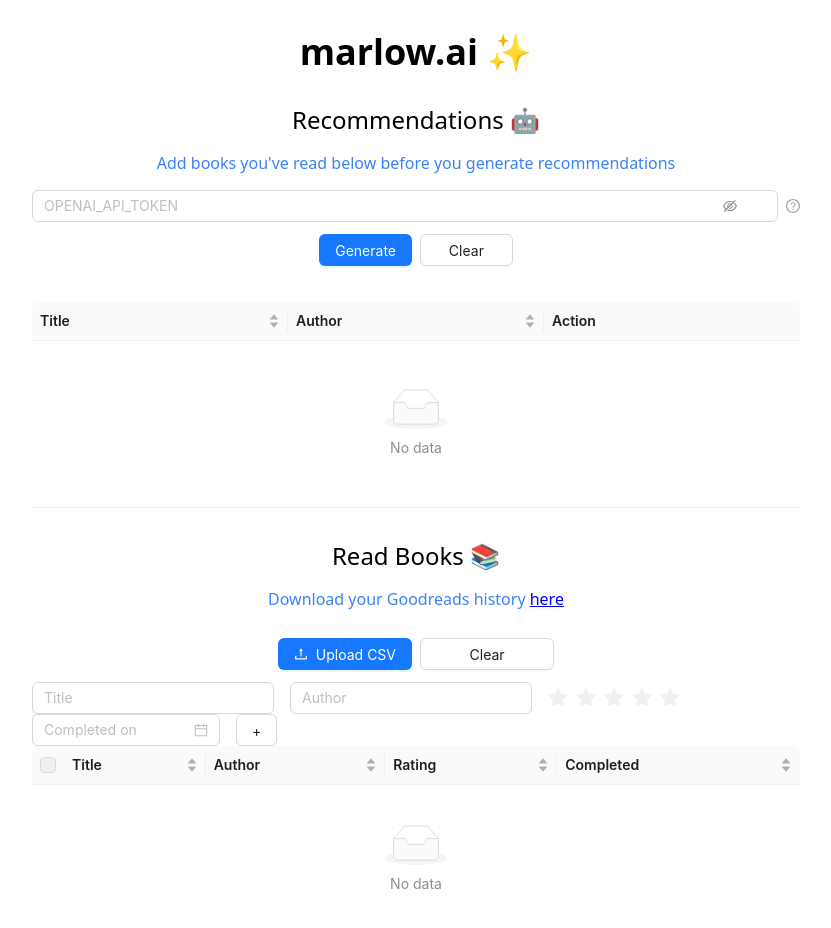
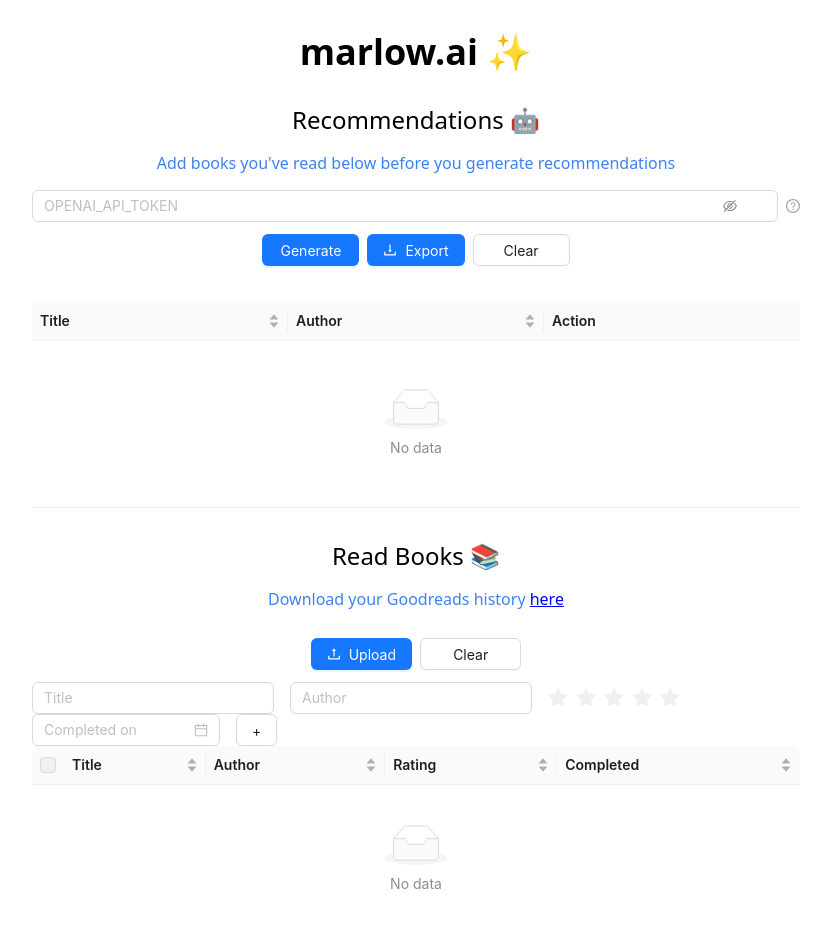
Before and after one commit to danielcorin/marlow-ai, a Next.js app: page /manage in a window 1280 px wide. Shown: the top 928 px of the page, without its empty margins (224-1055 px from the left). Built offline with nearby package versions, Linux system fonts and the light colour scheme.

Commit message:
Add download button and prompt refinement

```diff
--- a/package.json
+++ b/package.json
@@ -12,6 +12,7 @@
     "@ant-design/icons": "^5.0.1",
     "@types/node": "18.15.5",
     "@types/react": "18.0.28",
+    "@types/react-csv": "^1.1.3",
     "@types/react-dom": "18.0.11",
     "antd": "^5.3.2",
     "dayjs": "^1.11.7",
@@ -20,6 +21,7 @@
     "next": "13.2.4",
     "papaparse": "^5.4.1",
     "react": "18.2.0",
+    "react-csv": "^2.2.2",
     "react-dom": "18.2.0",
     "styled-components": "^5.3.9",
     "typeorm": "^0.3.12",
--- a/src/pages/manage.tsx
+++ b/src/pages/manage.tsx
@@ -5,11 +5,27 @@
 import useLocalStorage from "@/hooks/useLocalStorage"
 import useLocalStorageObject from "@/hooks/useLocalStorageObject"
 import { Book, GoodreadsCSVRow, ReadBook } from "@/types/types"
-import { QuestionCircleOutlined, UploadOutlined } from '@ant-design/icons'
-import { Button, Form, Input, Popover, Space, Table, Upload } from 'antd'
+import { QuestionCircleOutlined, UploadOutlined, DownloadOutlined } from '@ant-design/icons'
+import { Button, Form, Input, Popover, Upload } from 'antd'
 import Head from "next/head"
 import { parse } from 'papaparse'
-import { useEffect, useState } from "react"
+import { useState } from "react"
+import { CSVLink } from "react-csv";
+
+function exportCSV(books: Book[]) {
+  const data = books.map(({ title, author, explanation, date_generated }) => ({
+    title,
+    author,
+    explanation,
+    date_generated,
+  }));
+
+  return (
+    <CSVLink data={data} filename={"recommendations.csv"}>
+      Export
+    </CSVLink>
+  );
+}
 
 function formatReadBooks(bookList: ReadBook[]) {
   let output = ""
@@ -23,21 +39,20 @@
   bookList: ReadBook[], num_recs: Number, point: Number,
 ) {
   return `
-You are LibrarianGPT, a recommendation system that strives to give good book recommendations.
-Recommend ${num_recs} books that the I have not read that you think I would really enjoy based the books I've read and my ratings.
-The ratings are on a ${point} point scale where 1 is the worst, meaning I disliked the book and ${point} is the best, meaning I loved the book.
-Explain why you made your recommendations in detail, including why you think I will like them in the context of books and genres I have already read.
-Recommend books from any genres.
-Recommend books from any time period.
-Recommend unique books that are not often suggested.
+You are LibrarianGPT, an excellent recommendation system that strives to give good book recommendations.
+Recommend ${num_recs} books that the I have not read that you think I would really enjoy based the books I've already read and ratings.
+They higher the rating, the more I liked the book.
+Recommend books from a diverse set of genres and time periods.
+Occasionally, recommend unique books that are not often suggested.
 Do not recommend books already in the ratings list.
 Ratings of "0" should be considered "not rated".
+Explain why you made your recommendations in detail, including why you think I will like them in the context of books and genres I have already read.
+
 My book ratings:
 
 ${formatReadBooks(bookList)}
 
-Format your recomendations as an array of JSON objects with keys for "title", "author" and "explanation".
-For example:
+Format your recomendations as an array of JSON objects like the following example:
 
 [
   {
@@ -193,7 +208,7 @@
             </div>
           </div>
           <Form.Item className="flex flex-col items-center justify-center p-3">
-            <div className="grid grid-cols-2 gap-2">
+            <div className="grid grid-cols-3 gap-2">
               <Button
                 type="primary"
                 onClick={() => {
@@ -213,6 +228,9 @@
                 loading={loadingRecs}
               >
                 Generate
+              </Button>
+              <Button type="primary" icon={<DownloadOutlined />}>
+                {exportCSV(Object.values(recList))}
               </Button>
               <ConfirmationButton
                 initialText="Clear"
@@ -241,7 +259,7 @@
               showUploadList={false}
               beforeUpload={handleFile}
             >
-              <Button type="primary" icon={<UploadOutlined />}>Upload CSV</Button>
+              <Button type="primary" icon={<UploadOutlined />}>Upload</Button>
             </Upload>
             <ConfirmationButton initialText="Clear" confirmationText="Confirm" actionOnConfirm={clearReadsList}></ConfirmationButton>
           </div>
```
Also changed, not shown: 1 other file (tests, documents, lock files or other folders).
